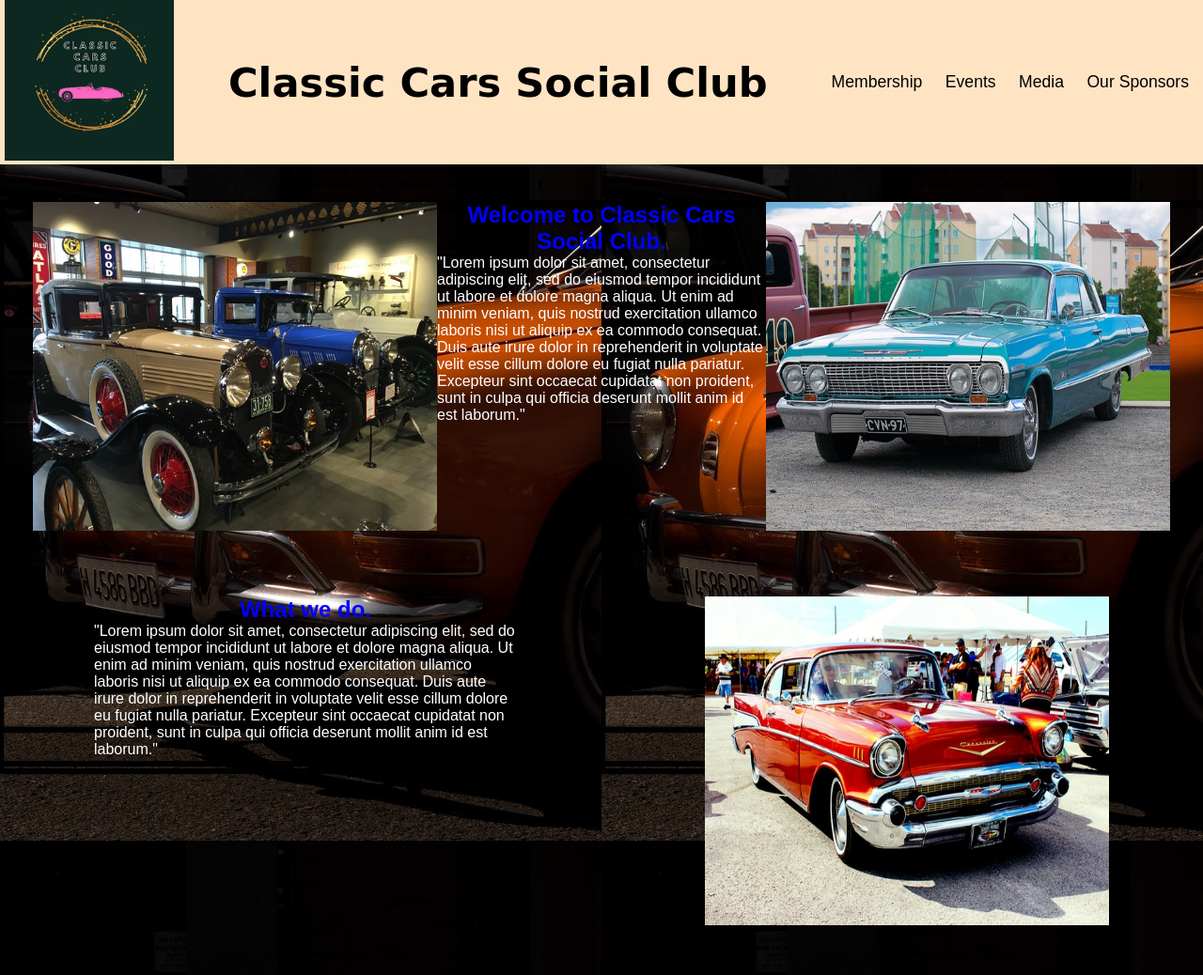
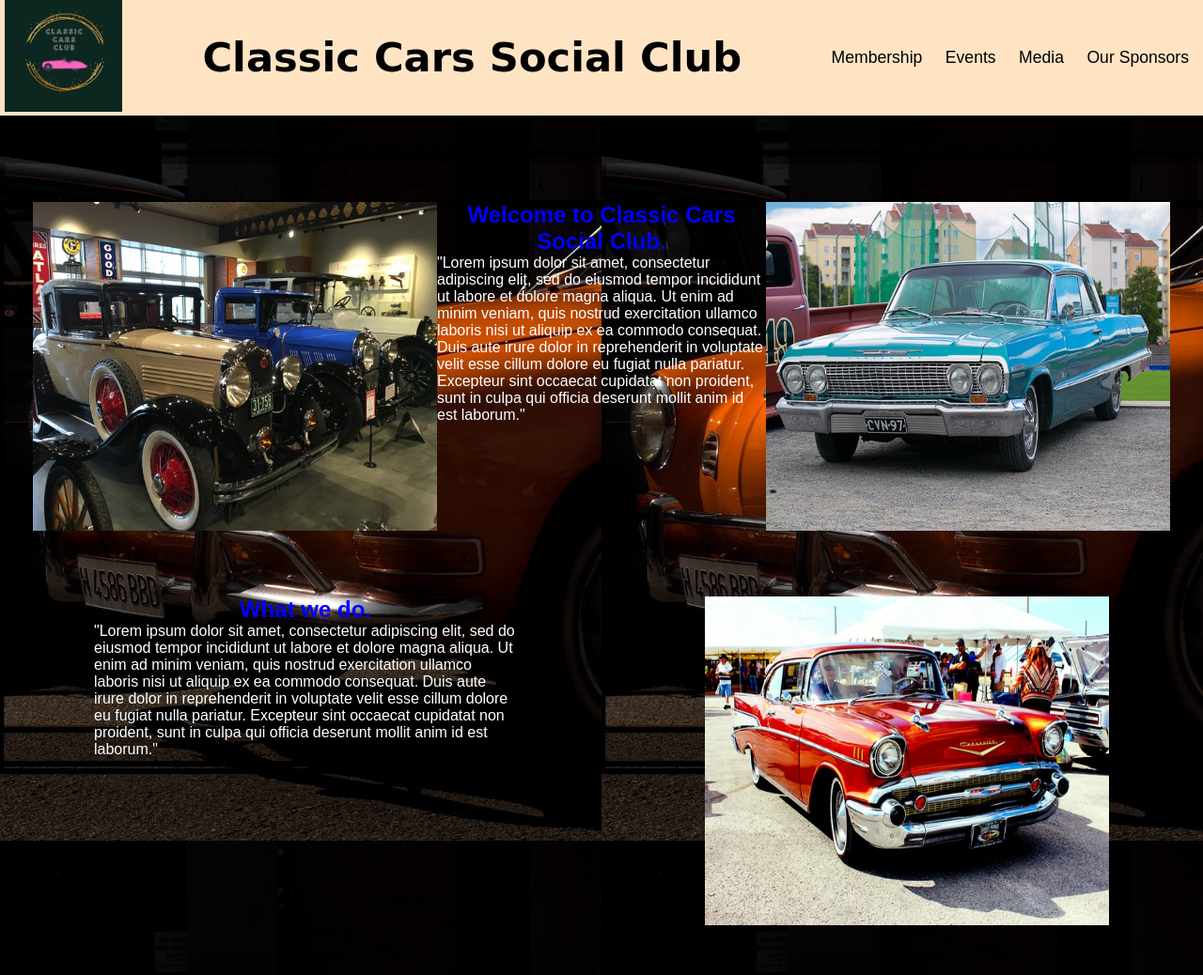
Before and after one commit to buildwebpagesonline/ClassicCarsClub, a plain HTML site: page index.html in a window 1280 px wide. Shown: the top 1038 px of the page at 94% size. Drawn offline with Linux system fonts and the light colour scheme; a web font is replaced by a local one.

Commit message:
Update index.html

```diff
--- a/index.html
+++ b/index.html
@@ -21,7 +21,7 @@
         <img
           src="media/classic-car-logo.png"
           alt="Classic Car Logo"
-          width="180px"
+          width="125px"
         />
       </div>
       <div class="title">
```
